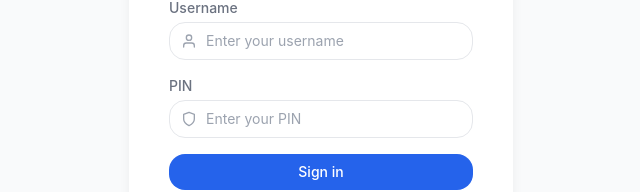
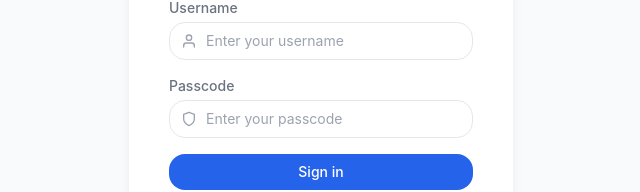
Before and after one commit to LaithAlwani/groomhub, a React (Vite) app: page / in a window 1280 px wide. Shown: the part 374-566 px from the top of the page, without its empty margins (319-959 px from the left). Built offline with nearby package versions, Linux system fonts and the light colour scheme; no server answers.

Commit message:
enhances login to allow case senstive, passcode is now and password with min 6 chars long

```diff
--- a/convex/users.ts
+++ b/convex/users.ts
@@ -19,7 +19,7 @@ export const login = mutation({
     pin: v.string(),
   },
   handler: async (ctx, args) => {
-    const username = args.username.trim().toLowerCase();
+    const username = args.username.trim();
     const user = await ctx.db
       .query("users")
       .withIndex("by_username", (q) => q.eq("username", username))
--- a/src/components/UserFormModal.jsx
+++ b/src/components/UserFormModal.jsx
@@ -46,8 +46,8 @@ export default function UserFormModal({ mode, target, onClose }) {
 
     if (!isEdit && !pin)
       errors.pin = "Passcode is required.";
-    else if (pin && pin.length < 4)
-      errors.pin = "Passcode must be at least 4 characters.";
+    else if (pin && pin.length < 6)
+      errors.pin = "Passcode must be at least 6 characters.";
 
     return errors;
   }
@@ -144,7 +144,7 @@ export default function UserFormModal({ mode, target, onClose }) {
               type="password"
               value={pin}
               onChange={(e) => { setPin(e.target.value); clearErr("pin"); }}
-              placeholder={isEdit ? "Enter new passcode to change" : "Min. 4 characters"}
+              placeholder={isEdit ? "Enter new passcode to change" : "Min. 6 characters"}
               className={fieldCls(fieldErrors.pin)}
             />
             {fieldErrors.pin && <p className="text-xs text-danger mt-1">{fieldErrors.pin}</p>}
--- a/src/views/LoginView.jsx
+++ b/src/views/LoginView.jsx
@@ -54,19 +54,17 @@ export default function LoginView() {
           </div>
 
           <div>
-            <label className="block text-sm font-medium text-text-secondary mb-1">PIN</label>
+            <label className="block text-sm font-medium text-text-secondary mb-1">Passcode</label>
             <div className="relative">
               <Icon name="shield" className="w-4 h-4 absolute left-3 top-1/2 -translate-y-1/2 text-text-muted pointer-events-none" />
               <input
                 type="password"
-                inputMode="numeric"
                 autoComplete="current-password"
                 required
-                maxLength={8}
                 value={pin}
-                onChange={(e) => setPin(e.target.value.replace(/\D/g, ""))}
+                onChange={(e) => setPin(e.target.value)}
                 className="w-full border border-border rounded-xl pl-9 pr-3 py-2 text-sm text-text-primary placeholder:text-text-muted focus:outline-none focus:ring-2 focus:ring-primary bg-background-card"
-                placeholder="Enter your PIN"
+                placeholder="Enter your passcode"
               />
             </div>
           </div>
```
